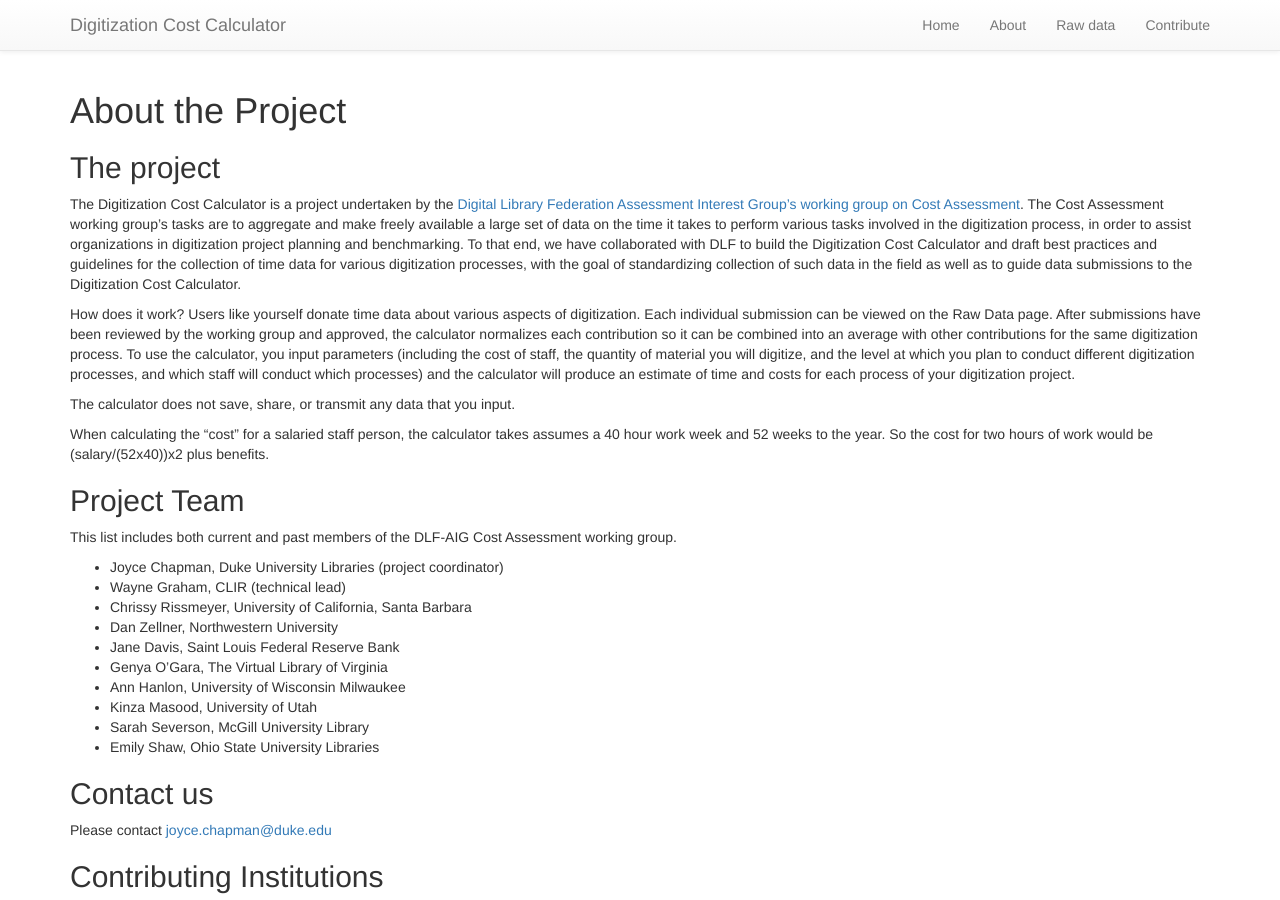
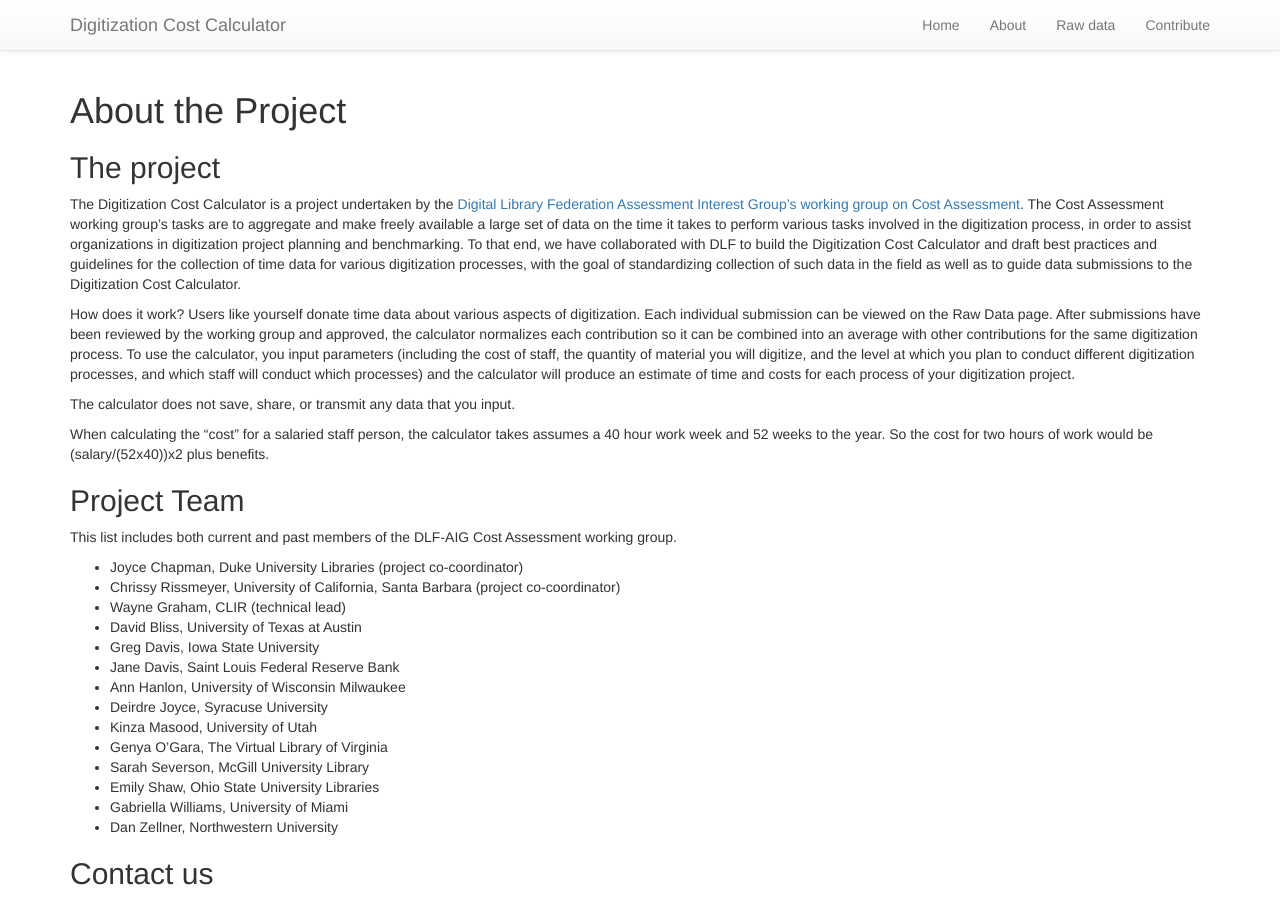
Before and after one commit to clirdlf/digitization_cost_calculator, a Jekyll site: the page built from about.md, in a window 1280 px wide and 900 px high. Built offline with Jekyll 4.4.1, drawn with Linux system fonts in a browser that asks for light colours; nearby versions of some CDN libraries; comment, search, counter and statistics services are not loaded.

Commit message:
Update project team for 2018

```diff
--- a/about.md
+++ b/about.md
@@ -19,16 +19,20 @@
 
 This list includes both current and past members of the DLF-AIG Cost Assessment working group.
 
-* Joyce Chapman, Duke University Libraries (project coordinator)
+* Joyce Chapman, Duke University Libraries (project co-coordinator)
+* Chrissy Rissmeyer, University of California, Santa Barbara (project co-coordinator)
 * Wayne Graham, CLIR (technical lead)
-* Chrissy Rissmeyer, University of California, Santa Barbara
-* Dan Zellner, Northwestern University
+* David Bliss, University of Texas at Austin
+* Greg Davis, Iowa State University
 * Jane Davis, Saint Louis Federal Reserve Bank
+* Ann Hanlon, University of Wisconsin Milwaukee
+* Deirdre Joyce, Syracuse University
+* Kinza Masood, University of Utah
 * Genya O'Gara, The Virtual Library of Virginia
-* Ann Hanlon, University of Wisconsin Milwaukee
-* Kinza Masood, University of Utah
 * Sarah Severson, McGill University Library
 * Emily Shaw, Ohio State University Libraries
+* Gabriella Williams, University of Miami
+* Dan Zellner, Northwestern University
 
 ## Contact us
 
```
